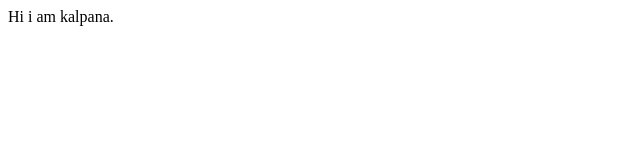
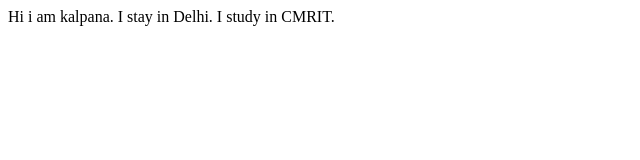
Before and after one commit to kalpanakk112/student-name-site, a plain HTML site: page index.html in a window 1280 px wide. Shown: the whole page, without its empty margins (0-640 px from the left). Drawn offline with Linux system fonts and the light colour scheme.

Commit message:
docs: change in html

```diff
--- a/index.html
+++ b/index.html
@@ -8,5 +8,8 @@
 </head>
 <body>
     Hi i am kalpana.
+    I stay in Delhi.
+    I study in CMRIT.
+
 </body>
 </html>
```
